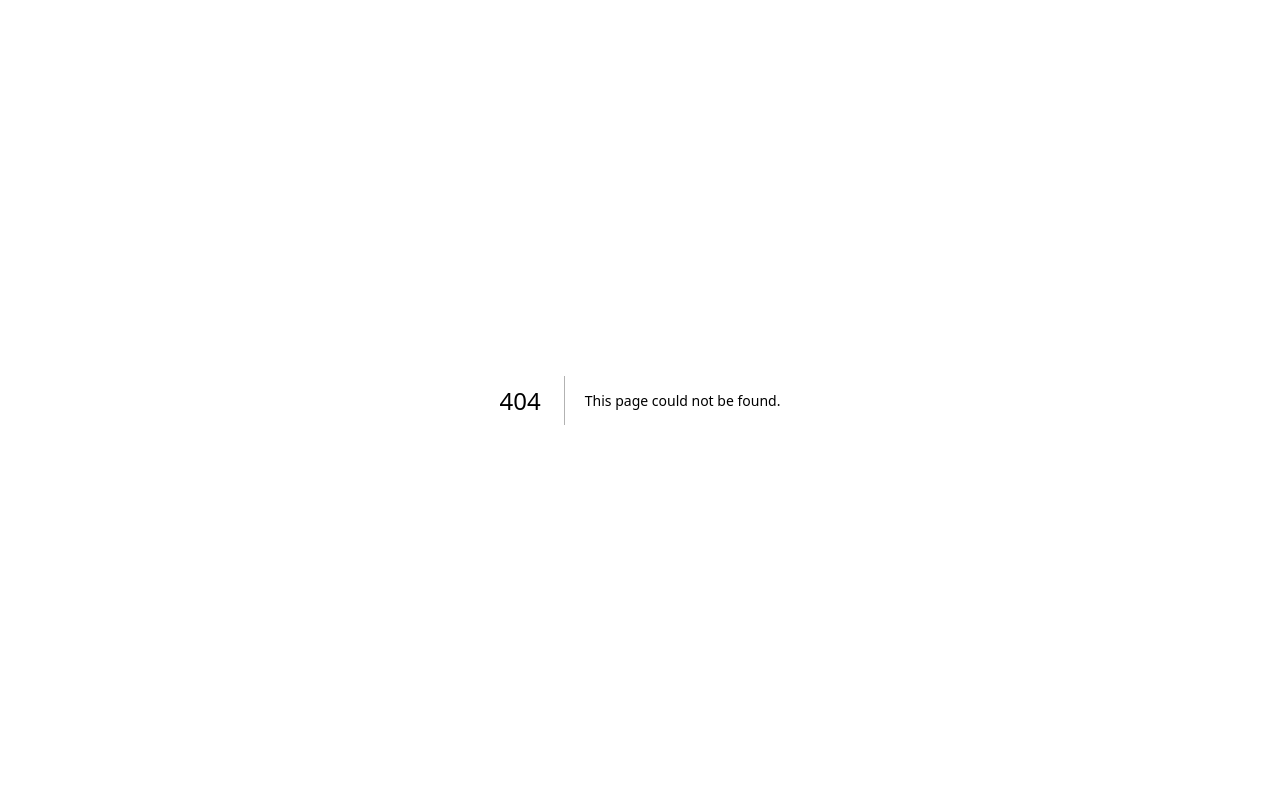
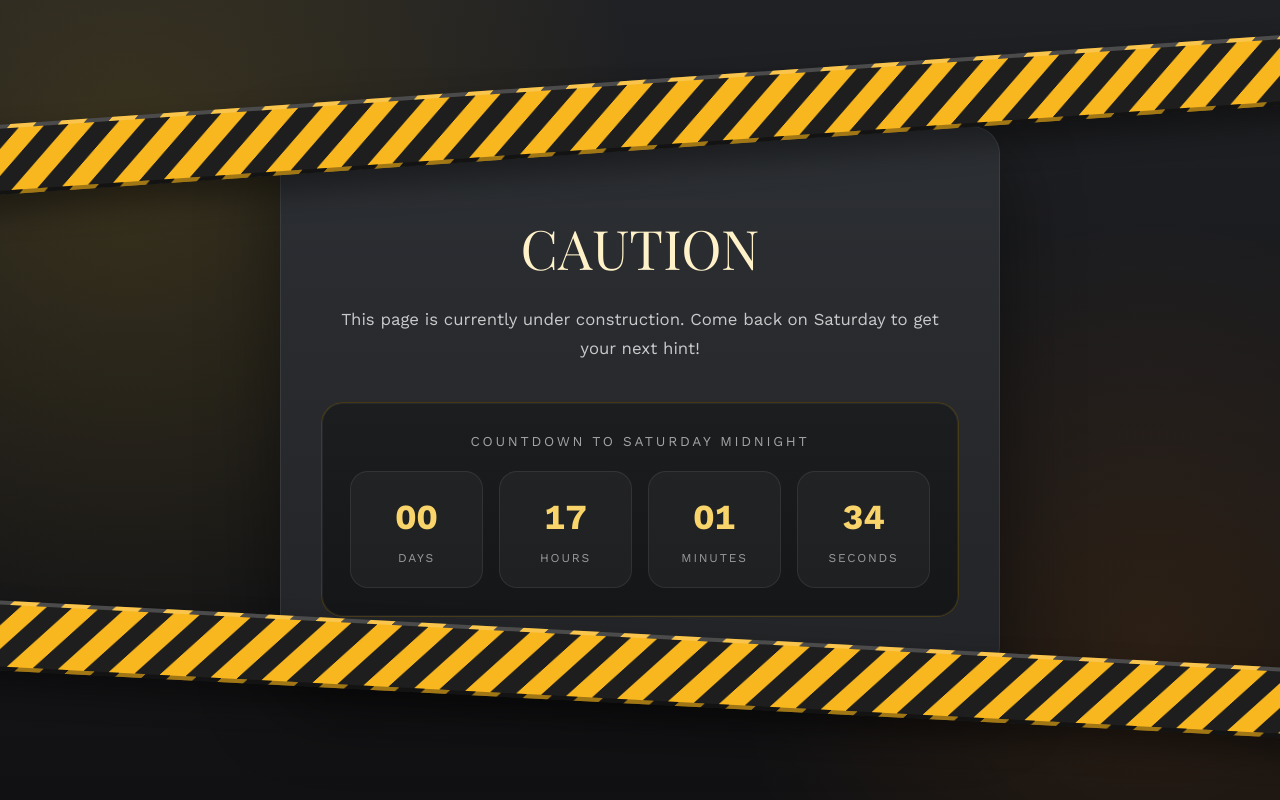
Before and after one commit to CarterOJ/valentines, a Next.js app: page /saturday in a window 1280 px wide. Before the commit this address had no page. Built offline with nearby package versions, Linux system fonts and the light colour scheme; a web font is replaced by a local one.

Commit message:
Fixed flowers page and added saturday construction site

```diff
--- a/app/friday/page.tsx
+++ b/app/friday/page.tsx
@@ -4,45 +4,20 @@ import Link from "next/link";
 import { useEffect, useState } from "react";
 import "@/components/flowers.scss";
 import Construction from "@/components/construction";
-import { useSwitchPage } from "@/components/switchPageContext";
+import { SwitchPageProvider, useSwitchPage } from "@/components/switchPageContext";
 
-const getNextFridayMidnight = (now: Date) => {
-  const target = new Date(now);
-  const friday = 5;
-  const day = now.getDay();
-  const daysUntilFriday = (friday - day + 7) % 7;
+export default function FridayWrapper() {
+  return (
+    <SwitchPageProvider targetDate={new Date("2026-02-13T00:00:00")}>
+      <Friday />
+    </SwitchPageProvider>
+  );
+}
 
-  target.setDate(now.getDate() + daysUntilFriday);
-  target.setHours(0, 0, 0, 0);
+export function Friday() {
+  const { switchPage, remainingMs } = useSwitchPage();
 
-  if (target.getTime() <= now.getTime()) {
-    target.setDate(target.getDate() + 7);
-  }
-
-  return target;
-};
-
-export default function Friday() {
-  const [remainingMs, setRemainingMs] = useState(0);
-  const { switchPage, setSwitchPage } = useSwitchPage();
-
-  useEffect(() => {
-    // const nextTarget = getNextFridayMidnight(new Date());
-    const nextTarget = new Date("2026-02-12T20:44:00");
-    setRemainingMs(Math.max(0, nextTarget.getTime() - Date.now()));
-
-    const timer = window.setInterval(() => {
-      if (nextTarget.getTime() <= Date.now()) {
-        setSwitchPage(true);
-      }
-
-      setRemainingMs(Math.max(0, nextTarget.getTime() - Date.now()));
-    }, 250);
-
-    return () => window.clearInterval(timer);
-  }, []);
-
-  return switchPage ? <Flowers /> : <Construction remainingMs={remainingMs} />;
+  return switchPage ? <Flowers /> : <Construction remainingMs={remainingMs} message={"Come back on Friday to unlock the start of Valentine's Day weekend and receive your first hint!"} day={"Friday"} />;
 }
 
 /*
@@ -63,7 +38,7 @@ function Flowers() {
     }, []);
 
     return (
-        <div className={`body ${loaded ? "" : "not-loaded"}`}>
+        <div className={`friday-flowers ${loaded ? "" : "not-loaded"}`}>
             <Link href="/saturday" className="magic-link">
                 <svg
                     xmlns="http://www.w3.org/2000/svg"
--- /dev/null
+++ b/app/saturday/page.tsx
@@ -0,0 +1,25 @@
+"use client";
+
+import "@/components/flowers.scss";
+import Construction from "@/components/construction";
+import { SwitchPageProvider, useSwitchPage } from "@/components/switchPageContext";
+
+export default function SaturdayWrapper() {
+  return (
+    <SwitchPageProvider targetDate={new Date("2026-02-14T00:00:00")}>
+      <Saturday />
+    </SwitchPageProvider>
+  );
+}
+
+export function Saturday() {
+  const { switchPage, remainingMs } = useSwitchPage();
+
+  return switchPage ? <Hello /> : <Construction remainingMs={remainingMs} message={"Come back on Saturday to get your next hint!"} day={"Saturday"} />;
+}
+
+function Hello() {
+    return (
+        <div>Happy Valentine's Day!</div>
+    );
+}
--- a/components/construction.tsx
+++ b/components/construction.tsx
@@ -1,4 +1,4 @@
-export default function Construction({remainingMs}: {remainingMs: number}) {
+export default function Construction({remainingMs, message, day}: {remainingMs: number, message: string, day: string}) {
   const pad = (value: number) => value.toString().padStart(2, "0");
   const totalSeconds = Math.floor(remainingMs / 1000);
   const days = Math.floor(totalSeconds / 86400);
@@ -16,11 +16,11 @@ export default function Construction({remainingMs}: {remainingMs: number}) {
         <div className="construction-card">
           <h1 className="construction-title">CAUTION</h1>
           <p className="construction-copy">
-            This page is currently under construction. Come back on Friday to unlock the start of Valentine's Day Weekend!
+            This page is currently under construction. {message}
           </p>
 
           <div className="timer">
-            <div className="timer-header">Countdown to Friday midnight</div>
+            <div className="timer-header">Countdown to {day} midnight</div>
             <div className="timer-grid">
               <div className="timer-segment">
                 <span className="timer-value">{pad(days)}</span>
--- a/components/flowers.scss
+++ b/components/flowers.scss
@@ -1,16 +1,14 @@
-*,
-*::after,
-*::before {
+.friday-flowers,
+.friday-flowers *,
+.friday-flowers *::after,
+.friday-flowers *::before {
   padding: 0;
   margin: 0;
   box-sizing: border-box;
 }
 
-:root {
+.friday-flowers {
   --dark-color: #000;
-}
-
-.body {
   display: flex;
   align-items: flex-end;
   justify-content: center;
--- a/components/switchPageContext.tsx
+++ b/components/switchPageContext.tsx
@@ -1,26 +1,49 @@
+// switchPageContext.tsx
 "use client";
 
-import { createContext, useContext, useState, ReactNode } from "react";
+import { createContext, useContext, useEffect, useState, ReactNode } from "react";
 
+// Define context shape
 interface SwitchPageContextType {
   switchPage: boolean;
   setSwitchPage: (value: boolean) => void;
+  remainingMs: number;
 }
 
 const SwitchPageContext = createContext<SwitchPageContextType | undefined>(undefined);
 
-export function SwitchPageProvider({ children }: { children: ReactNode }) {
-  const [switchPage, setSwitchPage] = useState(false);
+export const useSwitchPage = () => {
+  const context = useContext(SwitchPageContext);
+  if (!context) throw new Error("useSwitchPage must be used within SwitchPageProvider");
+  return context;
+};
+
+interface ProviderProps {
+  children: ReactNode;
+  targetDate?: Date; // optionally pass the Friday date
+}
+
+export const SwitchPageProvider = ({ children, targetDate }: ProviderProps) => {
+  const now = Date.now();
+  const nextTarget = targetDate ? targetDate.getTime() : new Date("2026-02-13T00:00:00").getTime();
+
+  // **synchronously initialize state based on current time**
+  const [switchPage, setSwitchPage] = useState(now >= nextTarget);
+  const [remainingMs, setRemainingMs] = useState(Math.max(0, nextTarget - now));
+
+  useEffect(() => {
+    const timer = setInterval(() => {
+      const now = Date.now();
+      setSwitchPage(now >= nextTarget);
+      setRemainingMs(Math.max(0, nextTarget - now));
+    }, 250);
+
+    return () => clearInterval(timer);
+  }, [nextTarget]);
 
   return (
-    <SwitchPageContext.Provider value={{ switchPage, setSwitchPage }}>
+    <SwitchPageContext.Provider value={{ switchPage, setSwitchPage, remainingMs }}>
       {children}
     </SwitchPageContext.Provider>
   );
-}
-
-export function useSwitchPage() {
-  const context = useContext(SwitchPageContext);
-  if (!context) throw new Error("useSwitchPage must be used within a SwitchPageProvider");
-  return context;
-}
+};
```
